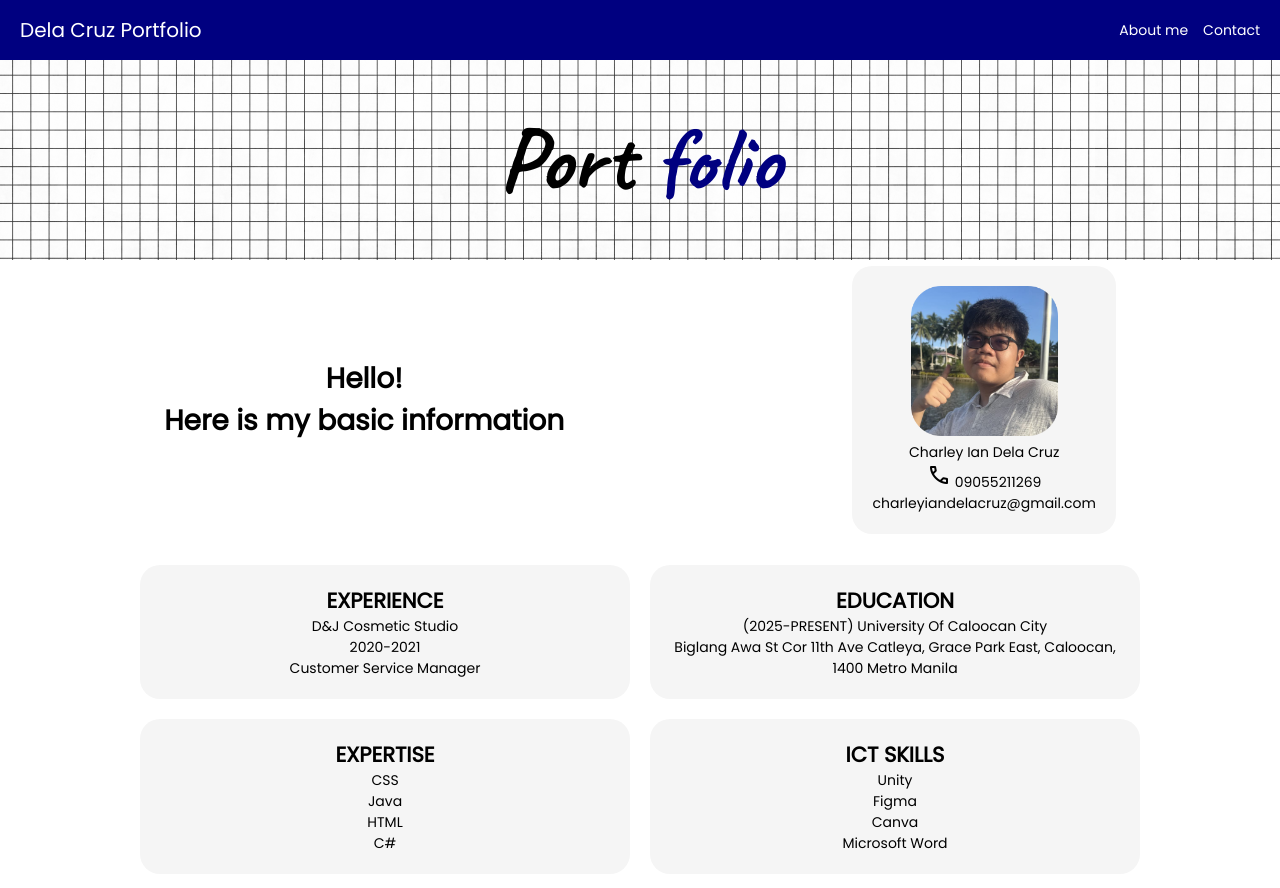
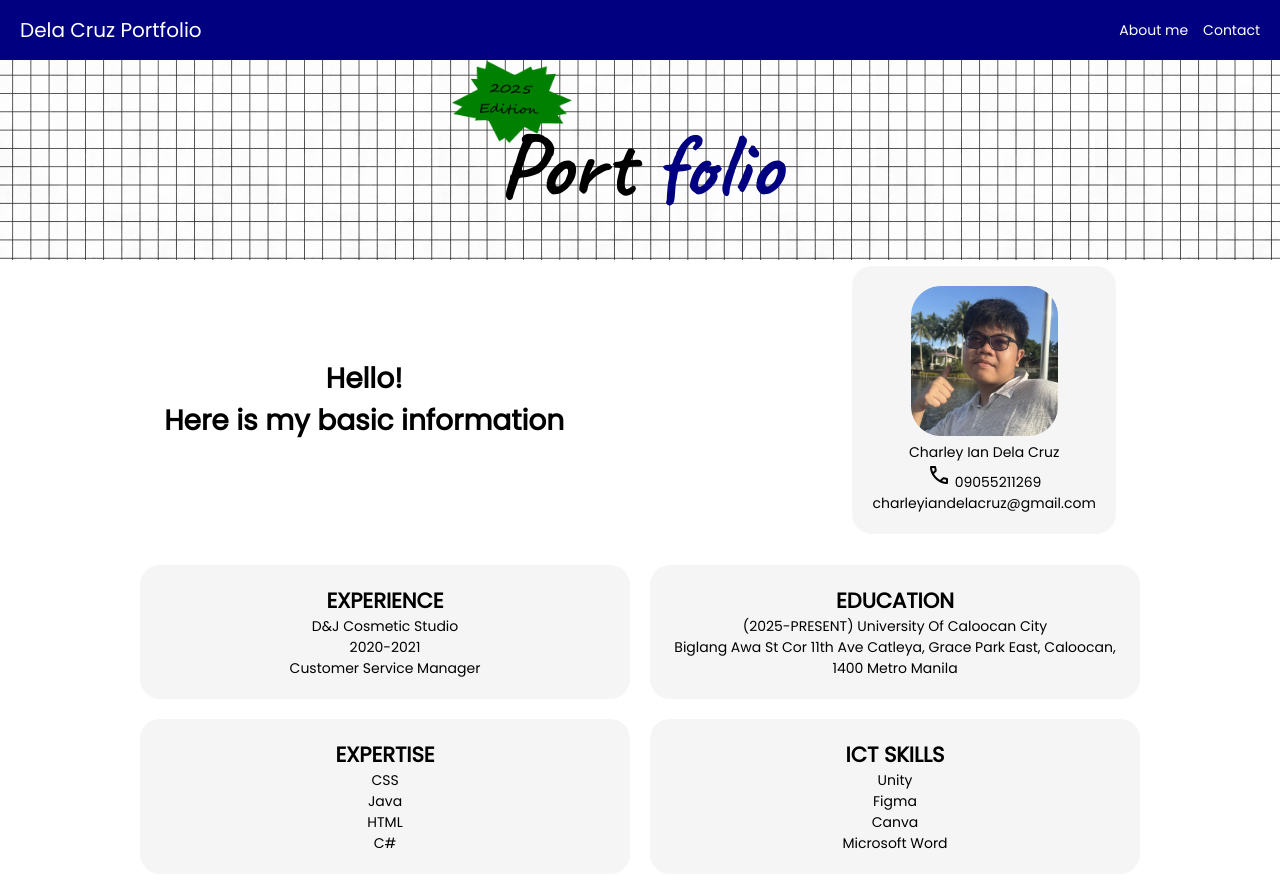
Before and after one commit to noomuch/Portfolio, a plain HTML site: page index.html in a window 1280 px wide. Drawn offline with nearby package versions, Linux system fonts and the light colour scheme.

Commit message:
fix sticker

```diff
--- a/styles.css
+++ b/styles.css
@@ -85,10 +85,9 @@ nav {
 }
 
 .sticker {
-    display:block;
     width: 120px;
+    left: -10%;
     position: relative;
-    left: -33%;
     top: 5%;
 }
 
```
